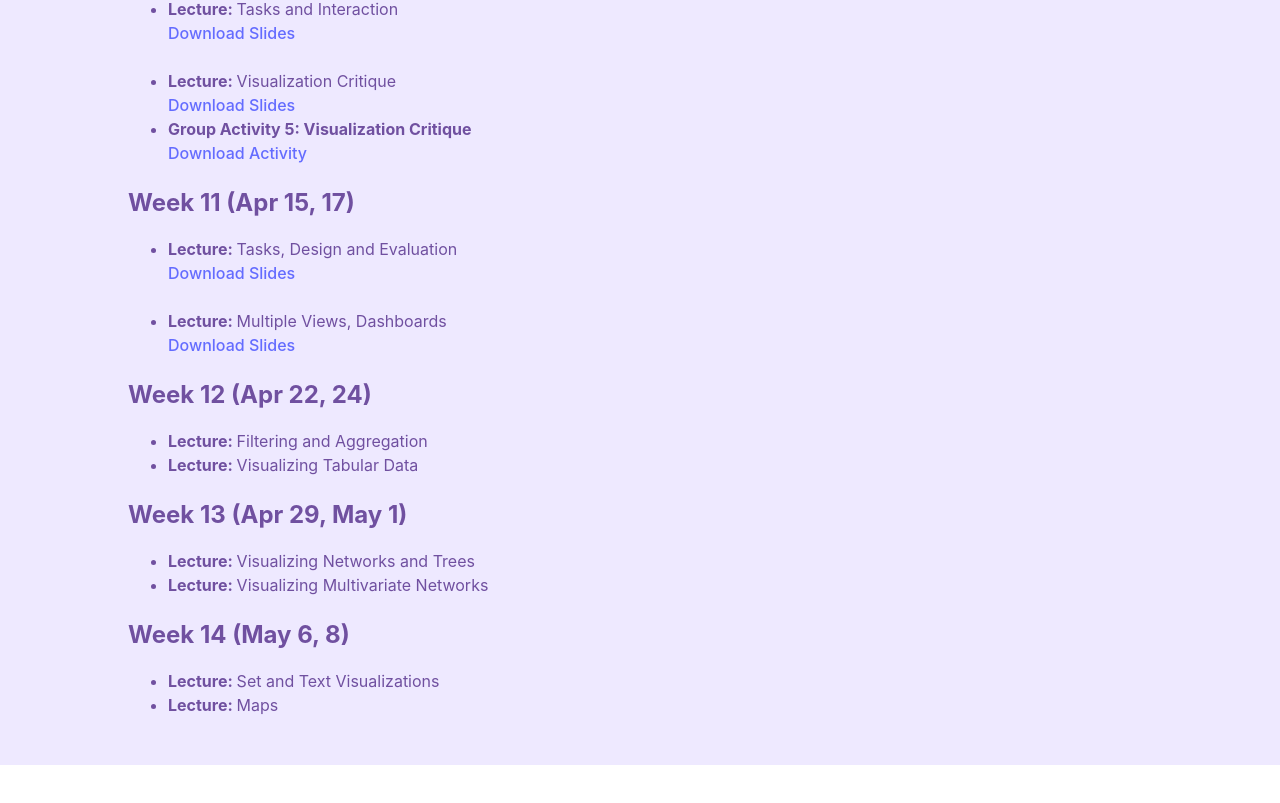
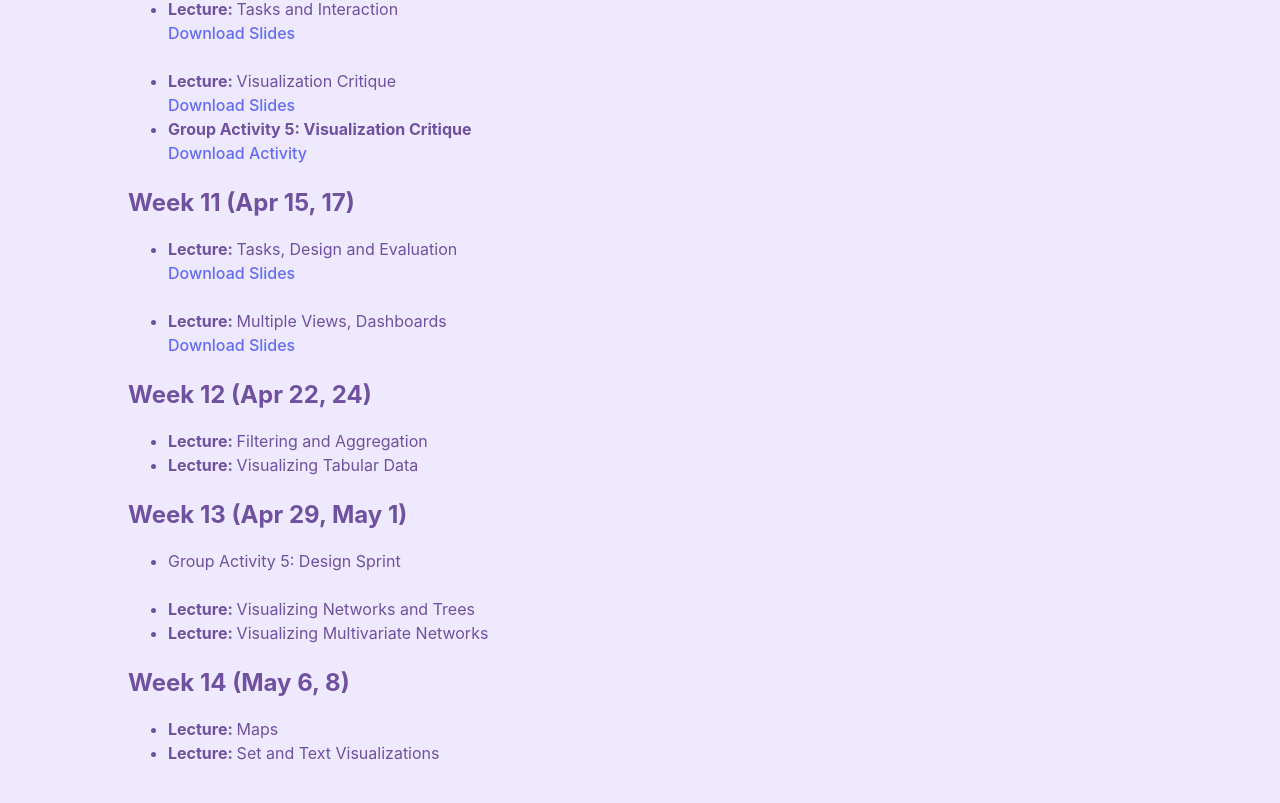
Before and after one commit to hamza-elhamdadi/cs-571-spring-2025, a React (Vite) app: page /#/schedule in a window 1280 px wide. Shown: the part 3188-3991 px from the top of the page. Before the commit the page ends 3953 px from the top, so only its background shows below. Built offline with nearby package versions, Linux system fonts and the light colour scheme.

Commit message:
rearranged schedule

```diff
--- a/src/Schedule.jsx
+++ b/src/Schedule.jsx
@@ -346,6 +346,10 @@ function Schedule() {
         <h2 className='section-header'>Week 13 (Apr 29, May 1)</h2>
         <ul>
           <li>
+            <n>Group Activity 5: Design Sprint</n>
+          </li>
+          <br />
+          <li>
             <b>Lecture: </b> Visualizing Networks and Trees
           </li>
           <li>
@@ -354,11 +358,11 @@ function Schedule() {
         </ul>
         <h2 className='section-header'>Week 14 (May 6, 8)</h2>
         <ul>
+        <li>
+            <b>Lecture: </b> Maps
+          </li>
           <li>
             <b>Lecture: </b> Set and Text Visualizations
-          </li>
-          <li>
-            <b>Lecture: </b> Maps
           </li>
         </ul>
       </div>
```
